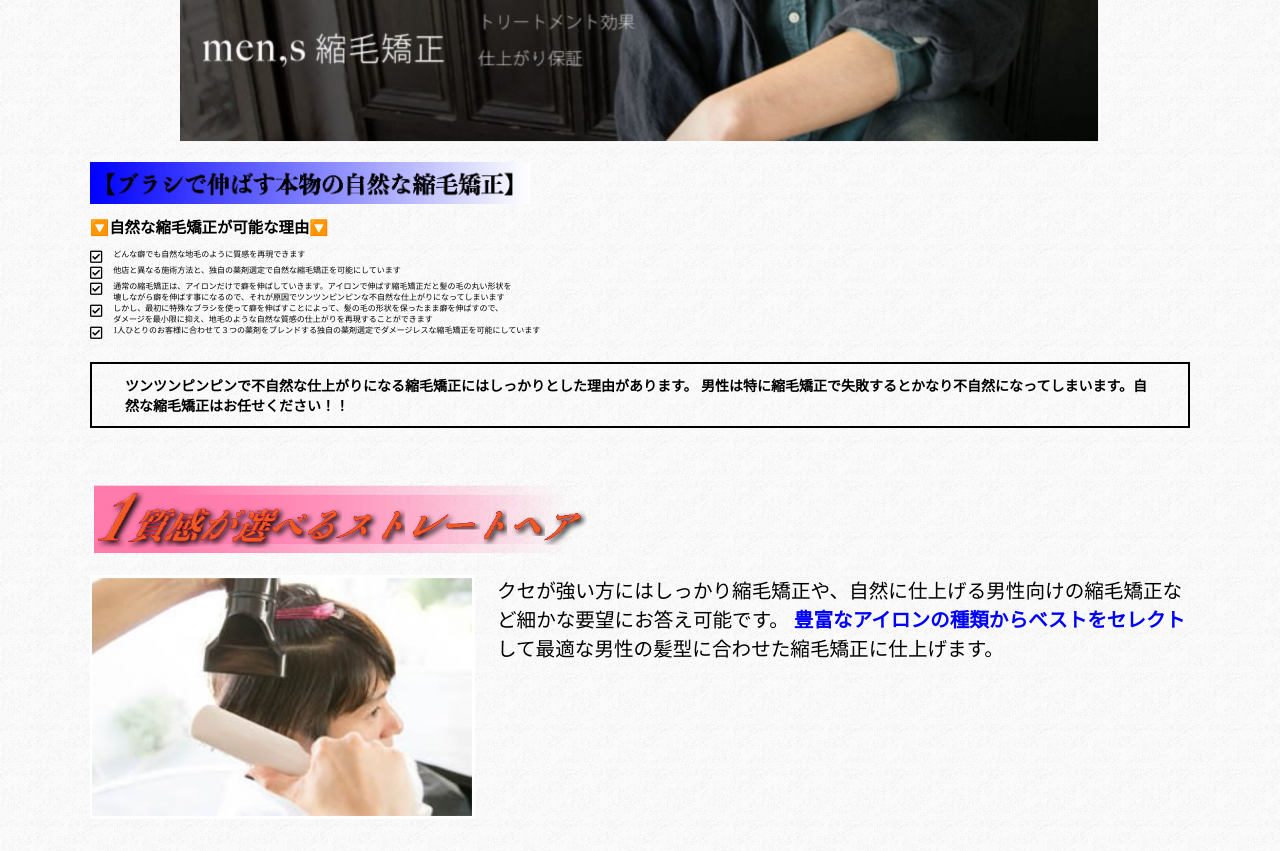
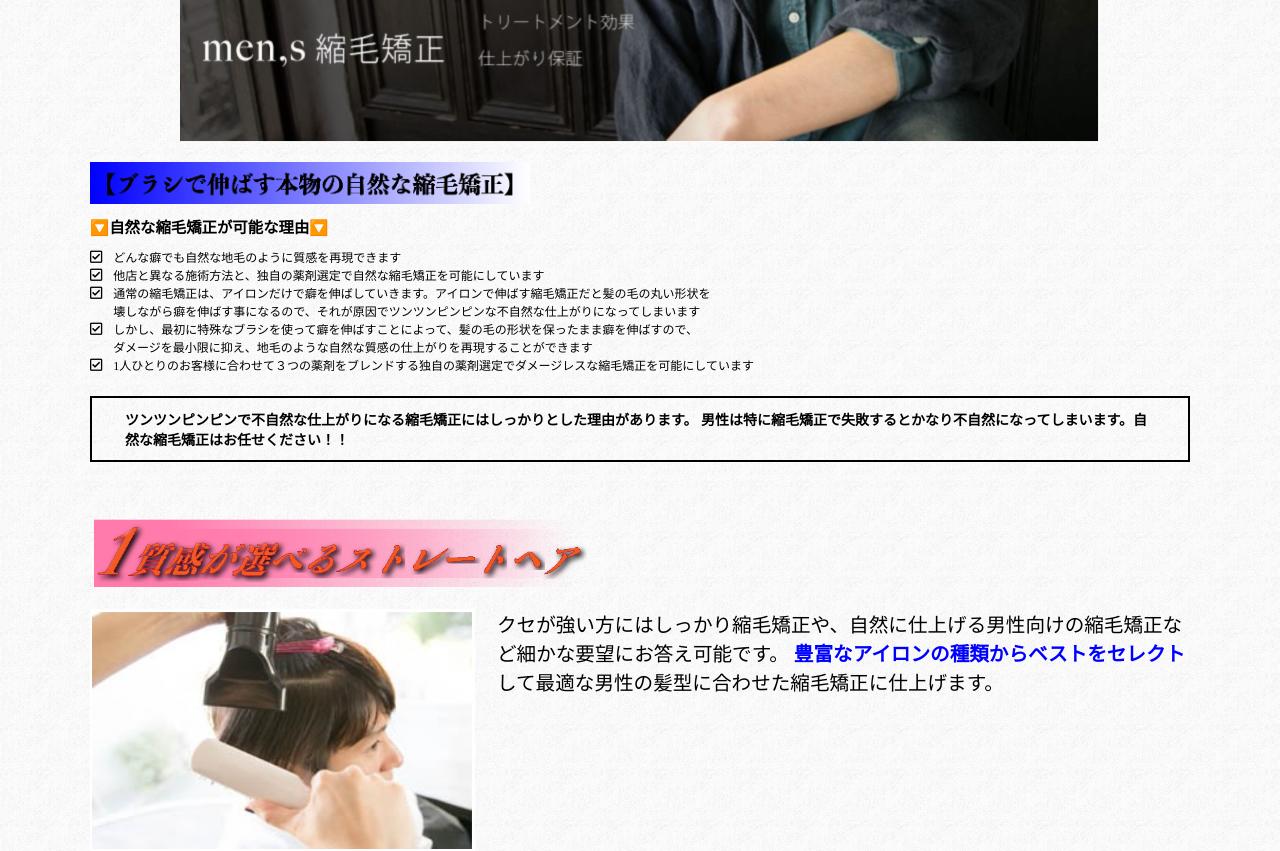
Before and after one commit to manabu-creater/yamaki-hair, a PHP site: page / in a window 1280 px wide. Shown: the part 582-1433 px from the top of the page. Run offline with PHP 8.4, Linux system fonts and the light colour scheme.

Commit message:
文字サイズ変更２

```diff
--- a/index.css
+++ b/index.css
@@ -87,7 +87,7 @@ header {
 }
 
 .explain p {
-  font-size: 8px
+  font-size: 12px
 }
 
 .heading h4 {
```
